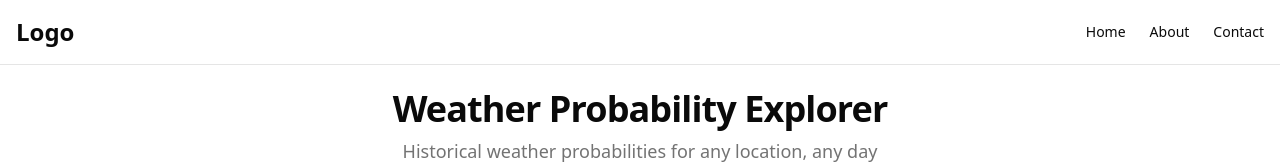
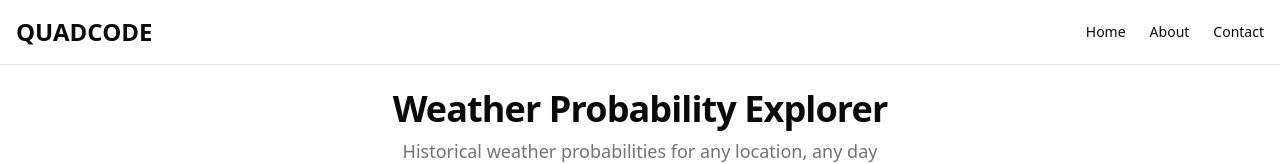
Before and after one commit to apondi-art/quadcode, a Next.js app in the folder frontend/: page / in a window 1280 px wide. Shown: the top 164 px of the page. Built offline with nearby package versions, Linux system fonts and the light colour scheme; no server answers.

Commit message:
refactor: change logo to match ptoject name

```diff
--- a/frontend/src/components/Navbar.tsx
+++ b/frontend/src/components/Navbar.tsx
@@ -6,7 +6,7 @@
     <nav className="border-b bg-background/95 backdrop-blur supports-[backdrop-filter]:bg-background/60">
       <div className="container mx-auto px-4 py-4">
         <div className="flex items-center justify-between">
-          <div className="text-2xl font-bold">Logo</div>
+          <div className="text-2xl font-bold">QUADCODE</div>
           <div className="hidden md:flex space-x-6">
             <Link href="/" className="text-sm font-medium hover:text-primary transition-colors">
               Home
```
